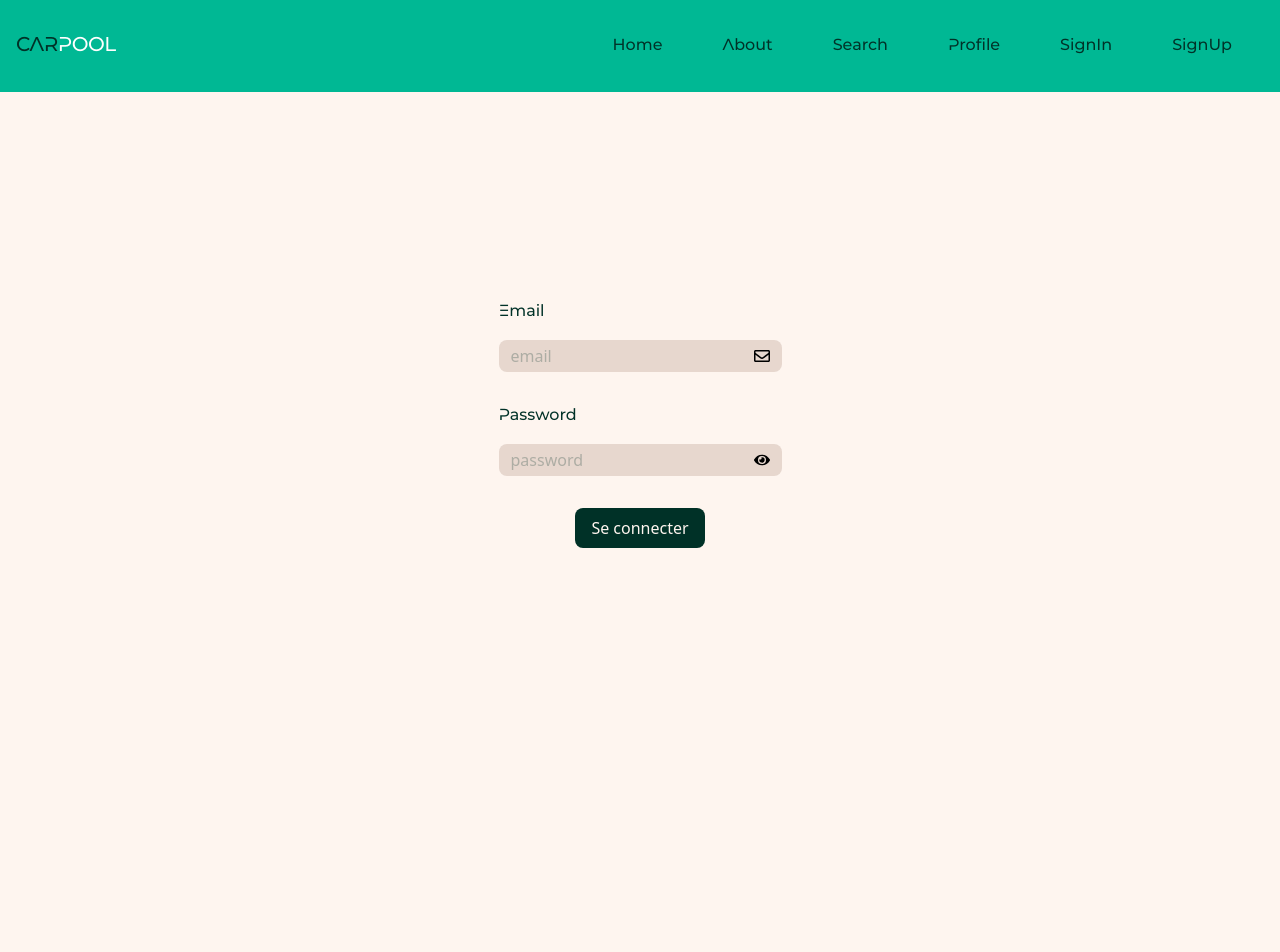
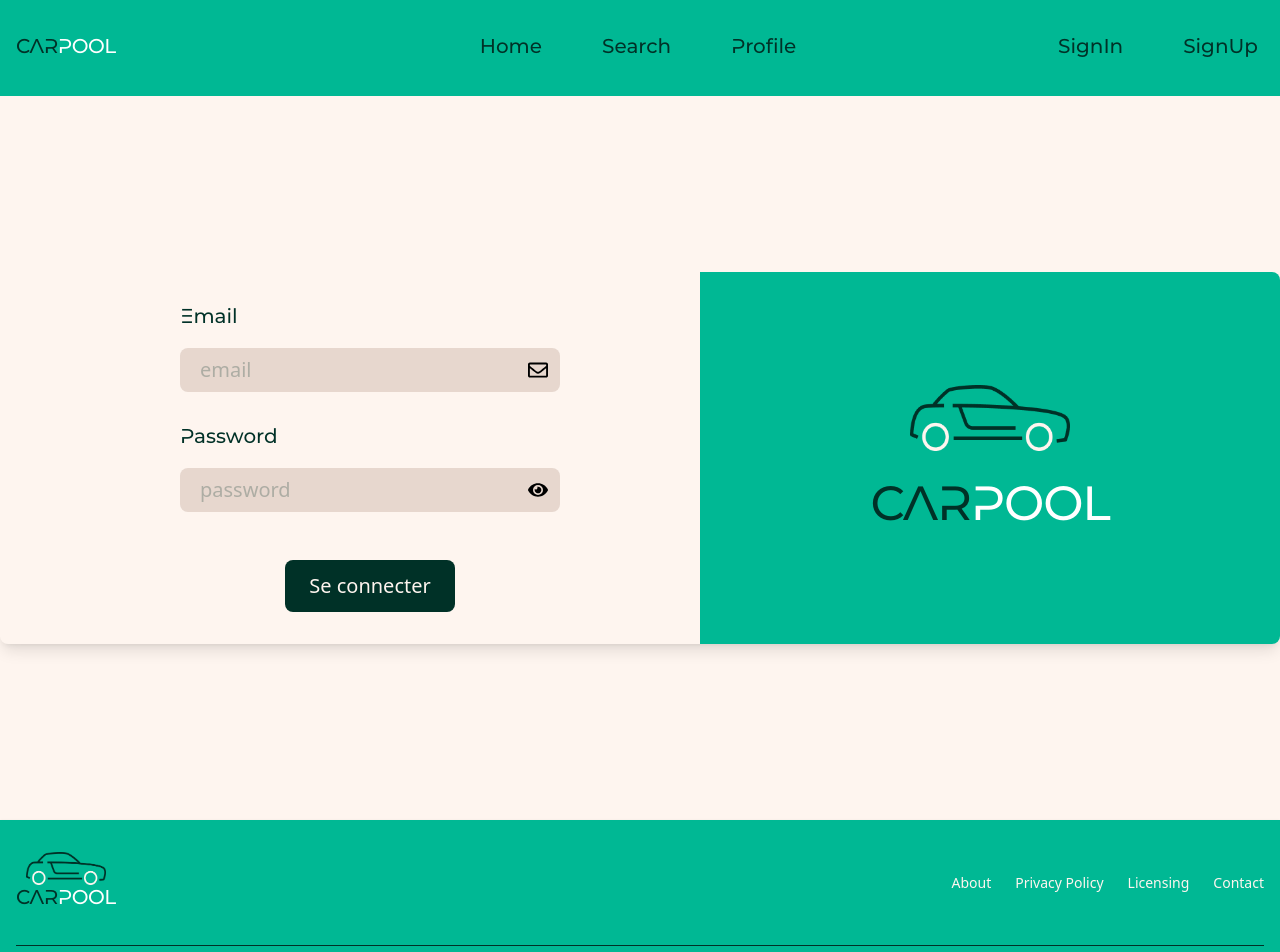
Before and after one commit to bertyn99/carpool-front, a Next.js app: page /signin in a window 1280 px wide. Shown: the top 952 px of the page. Before the commit the page ends 800 px from the top, so only its background shows below. Built offline with nearby package versions, Linux system fonts and the light colour scheme.

Commit message:
login register final

```diff
--- a/app/about/page.tsx
+++ /dev/null
@@ -1,11 +0,0 @@
-import React from 'react';
-
-const about = () => {
-    return (
-        <div>
-            about
-        </div>
-    );
-};
-
-export default about;
--- a/app/layout.tsx
+++ b/app/layout.tsx
@@ -1,4 +1,5 @@
 import Navbar from '@/components/navbar/Navbar'
+import Footer from '@/components/footer/Footer'
 import './globals.css'
 import localFont from '@next/font/local'
 
@@ -50,6 +51,7 @@ export default function RootLayout({
       <body className='text-dark-green bg-cream'>
         <Navbar />
         {children}
+        <Footer />
       </body>
     </html>
   )
--- a/app/profile/page.tsx
+++ b/app/profile/page.tsx
@@ -1,5 +1,6 @@
 import Modifyprofile from '@/components/modifyProfile/Modifyprofile';
 import React from 'react';
+import Button from '../../components/buttons/Button'
 
 const Profile = () => {
     const onClickModify = () => {
@@ -12,7 +13,7 @@ const Profile = () => {
                     <div className="flex flex-wrap justify-center">
                         <div className="w-full px-4 flex justify-center">
                             <div className="relative w-10 h-10 overflow-hidden bg-gray-100 rounded-full ">
-                        <svg className="absolute w-12 h-12 text-gray-400 -left-1" fill="currentColor" viewBox="0 0 20 20" xmlns="http://www.w3.org/2000/svg"><path  d="M10 9a3 3 0 100-6 3 3 0 000 6zm-7 9a7 7 0 1114 0H3z"></path></svg>
+                                <svg className="absolute w-12 h-12 text-gray-400 -left-1" fill="currentColor" viewBox="0 0 20 20" xmlns="http://www.w3.org/2000/svg"><path d="M10 9a3 3 0 100-6 3 3 0 000 6zm-7 9a7 7 0 1114 0H3z"></path></svg>
                             </div>
                         </div>
 
@@ -40,14 +41,12 @@ const Profile = () => {
                     </div>
                     <div className="py-10 border-t border-blueGray-200 text-center">
                         <div className="flex flex-wrap justify-center">
-                        <Button className="bg-dark-green text-white">
-                        Modify Profile
-                        </Button>
+                            <Button label="Se connecter" type="submit" style="classic" />
                         </div>
                     </div>
                 </div>
             </div>
-            <Modifyprofile/>
+            <Modifyprofile />
         </div>
     );
 };
--- a/app/signin/page.tsx
+++ b/app/signin/page.tsx
@@ -2,6 +2,7 @@
 import React, { useState, useRef, useEffect } from 'react';
 import Input from '../../components/inputs/Input'
 import Button from '../../components/buttons/Button'
+import Image from "next/image";
 
 const SignIn = () => {
     const emailRef = useRef<HTMLInputElement>(null);
@@ -15,13 +16,24 @@ const SignIn = () => {
 
     return (
         <>
-            <div className='w-full py-52'>
+            <div className='container mx-auto py-44'>
+                <div className='pl-10 xl flex flex-col md:flex-row shadow-lg rounded-lg overflow-hidden'>
+                    <div className='flex-1 px-10 flex flex-col justify-center items-center py-8'>
                         <form method="post" onSubmit={handleSubmitEvent} className='flex flex-col justify-center items-center'>
                             <Input label="Email" type="email" icon="Email" required ref={emailRef} />
                             <Input label="Password" type="password" icon="Password" required ref={passwordRef} />
                             <Button label="Se connecter" type="submit" style="classic" />
                         </form>
                     </div>
+                    <div className='flex-1 bg-light-green flex flex-col justify-center items-center'>
+                        <Image className='mb-8' width="160" height="260" src="/logo.png" alt="" />
+                        <div className='flex flex-row justify-center items-center'>
+                            <span className="font-montserrat text-5xl tracking-tight">CAR</span>
+                            <span className="font-montserrat text-white text-5xl tracking-tight">POOL</span>
+                        </div>
+                    </div>
+                </div>
+            </div >
         </>
     );
 };
--- a/app/signup/page.tsx
+++ b/app/signup/page.tsx
@@ -3,6 +3,7 @@
 import React, { useRef } from 'react';
 import Input from '../../components/inputs/Input'
 import Button from '../../components/buttons/Button'
+import Image from "next/image";
 
 const SignUp = () => {
     const emailRef = useRef<HTMLInputElement>(null);
@@ -20,7 +21,9 @@ const SignUp = () => {
 
     return (
         <>
-            <div className='w-full py-52'>
+            <div className='container mx-auto py-24'>
+                <div className='pl-10 xl flex flex-col md:flex-row shadow-lg rounded-lg overflow-hidden'>
+                    <div className='flex-1 px-10 flex flex-col justify-center items-center py-8'>
                         <form method="post" onSubmit={handleSubmitEvent} className='flex flex-col justify-center items-center'>
                             <Input label="Email" type="email" icon="Email" required ref={emailRef} />
                             <Input label="Nom" type="text" icon="" ref={nameRef} />
@@ -29,6 +32,15 @@ const SignUp = () => {
                             <Button label="S'inscrire" type="submit" style="classic" />
                         </form>
                     </div>
+                    <div className='flex-1 bg-light-green flex flex-col justify-center items-center'>
+                        <Image className='mb-8' width="160" height="260" src="/logo.png" alt="" />
+                        <div className='flex flex-row justify-center items-center'>
+                            <span className="font-montserrat text-5xl tracking-tight">CAR</span>
+                            <span className="font-montserrat text-white text-5xl tracking-tight">POOL</span>
+                        </div>
+                    </div>
+                </div>
+            </div >
         </>
     );
 };
--- a/components/buttons/Button.tsx
+++ b/components/buttons/Button.tsx
@@ -7,7 +7,7 @@ const Button: React.FC<props> = ({ label, type, style }) => {
     return (
         <>
             <button className={style == "classic"
-                ? "text-cream bg-dark-green rounded-lg px-4 py-2 hover:bg-light-green transition ease-in-out delay-50"
+                ? "text-cream bg-dark-green text-xl rounded-lg px-6 py-3 mt-4 hover:bg-light-green transition ease-in-out delay-50"
                 : "text-dark-green bg-cream border-2 border-dark-green rounded-lg px-4 py-2 hover:border-light-green hover:text-light-greentransition ease-in-out delay-50"}
                 type={type}>{label}</button>
         </>
--- /dev/null
+++ b/components/footer/Footer.tsx
@@ -0,0 +1,35 @@
+import Image from "next/image";
+
+const Footer = () => {
+    return (
+        <footer className="bg-light-green shadow">
+            <div className="w-full max-w-screen-xl mx-auto p-4 md:py-8">
+                <div className="sm:flex sm:items-center sm:justify-between">
+                    <a href='/'>
+                        <Image className='flex items-center m-auto' width="80" height="180" src="/logo.png" alt="" />
+                        <span className="font-montserrat text-xl tracking-tight">CAR</span>
+                        <span className="font-montserrat text-white text-xl tracking-tight">POOL</span>
+                    </a>
+                    <ul className="flex flex-wrap items-center mb-6 text-sm font-medium text-cream sm:mb-0 text-lg">
+                        <li>
+                            <a href="#" className="mr-4 hover:underline md:mr-6 ">About</a>
+                        </li>
+                        <li>
+                            <a href="#" className="mr-4 hover:underline md:mr-6">Privacy Policy</a>
+                        </li>
+                        <li>
+                            <a href="#" className="mr-4 hover:underline md:mr-6 ">Licensing</a>
+                        </li>
+                        <li>
+                            <a href="#" className="hover:underline">Contact</a>
+                        </li>
+                    </ul>
+                </div>
+                <hr className="my-6 border-dark-green sm:mx-auto  lg:my-8" />
+                <span className="block text-sm text-xl text-cream sm:text-center">© 2023 <a href="/" className="hover:underline">Carpool™</a>. All Rights Reserved.</span>
+            </div>
+        </footer>
+    );
+}
+
+export default Footer;
--- a/components/inputs/Input.tsx
+++ b/components/inputs/Input.tsx
@@ -12,15 +12,15 @@ const Input = forwardRef<Ref, props>(({ label, type, icon, value, onChange }, re
     const Icons = ({ name }: { name: string }) => {
         if (name === "") {
             return (
-                <FaRegEnvelope fillOpacity="0%" />
+                <FaRegEnvelope fillOpacity="0%" size={20} />
             );
         } else if (name == "Email") {
             return (
-                <FaRegEnvelope fill="text-dark-green" />
+                <FaRegEnvelope fill="text-dark-green" size={20} />
             );
         } else if (name == "Password") {
             return (
-                <FaEye fill="text-dark-green" />
+                <FaEye fill="text-dark-green" size={20} />
             );
         }
         return null
@@ -33,10 +33,10 @@ const Input = forwardRef<Ref, props>(({ label, type, icon, value, onChange }, re
 
     return (
         <div className='flex flex-col mb-8'>
-            <label className='font-montserrat text-dark-green mb-4'>{label}</label>
+            <label className='font-montserrat text-xl text-dark-green mb-4'>{label}</label>
             <div className='flex flex-row'>
                 <input type={type} value={value} onChange={onChange} ref={ref}
-                    className="bg-brown/25 rounded-l-lg py-1 pl-3 placeholder-dark-green/25 text-dark-green font-medium focus:ring-0 font-helvetica"
+                    className="bg-brown/25 rounded-l-lg py-2 px-5 placeholder-dark-green/25 text-dark-green font-medium focus:ring-0 font-helvetica text-xl"
                     placeholder={type}
                     pattern={type === "email" ? patternArray[0].email : patternArray[0].text}
                     required
--- a/components/navbar/Navbar.tsx
+++ b/components/navbar/Navbar.tsx
@@ -4,24 +4,19 @@ const Navbar = () => {
   return (
     <nav className="font-montserrat bg-light-green border-gray-200 px-2 sm:px-4 py-2.5 ">
       <div className="container flex flex-wrap items-center justify-between mx-auto">
-        <a href='/'> {/* <Image className='flex items-center m-auto' width="80" height="180" src="/logo.png" alt="" /> */}
+        <a href='/' className='w-1/6'>
           <span className="text-xl tracking-tight">CAR</span>
           <span className="text-white text-xl tracking-tight">POOL</span>
         </a>
-        <button data-collapse-toggle="navbar-default" type="button" className="inline-flex items-center p-2 ml-3 text-sm text-gray-500 rounded-lg md:hidden hover:bg-gray-100 focus:outline-none focus:ring-2 focus:ring-gray-200 dark:text-gray-400 dark:hover:bg-gray-700 dark:focus:ring-gray-600" aria-controls="navbar-default" aria-expanded="false">
-          <span className="sr-only">Open main menu</span>
-          <svg className="w-6 h-6" aria-hidden="true" fill="currentColor" viewBox="0 0 20 20" xmlns="http://www.w3.org/2000/svg"><path d="M3 5a1 1 0 011-1h12a1 1 0 110 2H4a1 1 0 01-1-1zM3 10a1 1 0 011-1h12a1 1 0 110 2H4a1 1 0 01-1-1zM3 15a1 1 0 011-1h12a1 1 0 110 2H4a1 1 0 01-1-1z"></path></svg>
-        </button>
-        <div className="hidden w-full md:block md:w-auto" id="navbar-default">
-          <ul className="flex flex-col p-4  rounded-lg  md:flex-row md:space-x-8 md:mt-0 md:text-sm md:font-medium ">
-            <Link className="block py-2 pl-3 pr-4 text-base" href="/" >Home</Link>
-            <Link className="block py-2 pl-3 pr-4 text-base" href="/about">About</Link>
-            <Link className="block py-2 pl-3 pr-4 text-base" href="/search">Search</Link>
-            <Link className="block py-2 pl-3 pr-4 text-base" href="/profile">Profile</Link>
-            <Link className="block py-2 pl-3 pr-4 text-base" href="/signin">SignIn</Link>
-            <Link className="block py-2 pl-3 pr-4 text-base" href="/signup">SignUp</Link>
-          </ul>
-        </div>
+        <ul className='flex flex-row justify-center w-4/6 py-4'>
+          <Link className="block py-2 pl-3 pr-4 text-xl mx-4 hover:text-cream" href="/" >Home</Link>
+          <Link className="block py-2 pl-3 pr-4 text-xl mx-4 hover:text-cream" href="/search">Search</Link>
+          <Link className="block py-2 pl-3 pr-4 text-xl mx-4 hover:text-cream" href="/profile">Profile</Link>
+        </ul>
+        <ul className="flex flex-row justify-center w-1/6">
+          <Link className="block py-2 pl-3 pr-4 text-xl mx-4 hover:text-cream" href="/signin">SignIn</Link>
+          <Link className="block py-2 pl-3 pr-4 text-xl mx-4 hover:text-cream" href="/signup">SignUp</Link>
+        </ul>
       </div>
     </nav>
   );
```
Lines whose indentation alone changed are shown as unchanged.
